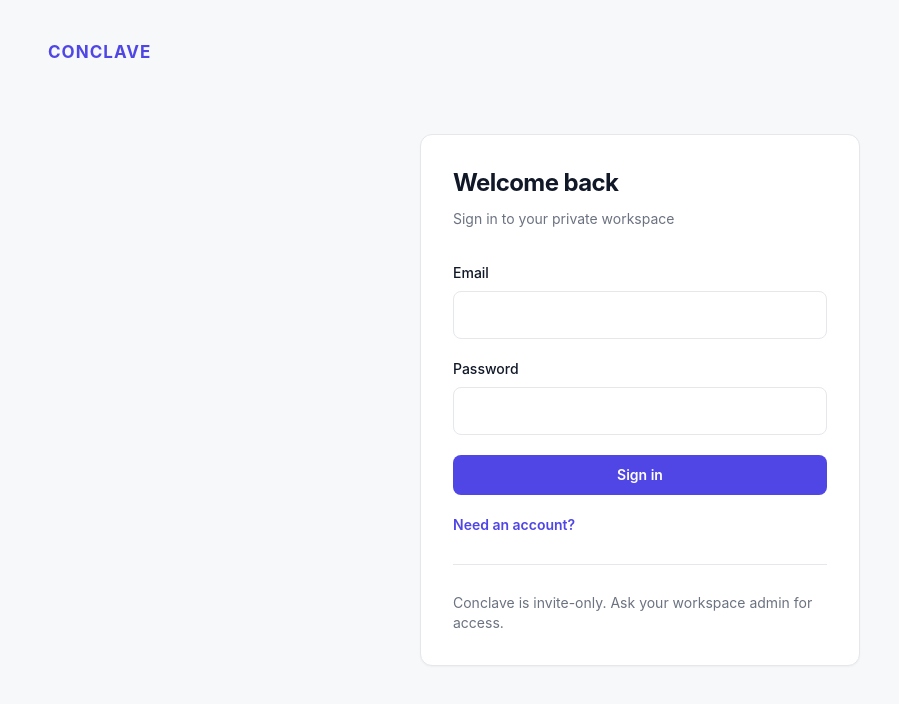
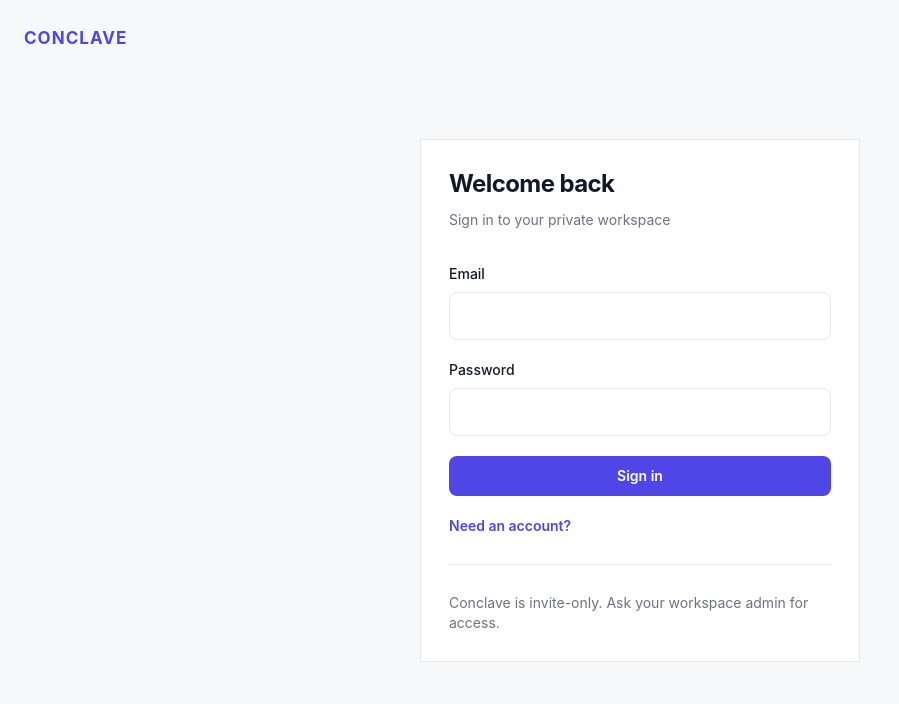
Before and after one commit to Aboyeji-Isaac/Conclave, a React (Vite) app in the folder client/: page /login in a window 1280 px wide. Shown: the top 704 px of the page, without its empty margins (0-899 px from the left). Built offline with nearby package versions, Linux system fonts and the light colour scheme; no server answers; the HTML template or start-up script is replaced by a standard one.

Commit message:
feat(tokens): align Tailwind with Penpot Conclave-Foundations

```diff
--- a/client/src/index.css
+++ b/client/src/index.css
@@ -3,8 +3,9 @@
 @tailwind utilities;
 
 @layer base {
-  html { font-family: "Inter Tight", Inter, ui-sans-serif, system-ui, -apple-system, BlinkMacSystemFont, "Segoe UI", sans-serif; color: #15171c; }
-  body { margin: 0; min-width: 320px; min-height: 100vh; background: #f7f8fa; }
+  html { font-family: "Inter Tight", Inter, ui-sans-serif, system-ui, -apple-system, BlinkMacSystemFont, "Segoe UI", sans-serif; color: #111827; line-height: 1.2; }
+  body { margin: 0; min-width: 320px; background: #f7f8fa; }
   button, input, textarea { font: inherit; }
   * { box-sizing: border-box; }
+  html, body, #root { height: 100%; }
 }
--- a/client/tailwind.config.js
+++ b/client/tailwind.config.js
@@ -2,20 +2,43 @@
 export default {
   content: ['./index.html', './src/**/*.{js,jsx}'],
   theme: {
+    screens: { md: '768px' },
     extend: {
+      // Values sourced from the Penpot "Conclave-Foundations" token set.
       colors: {
-        canvas: '#f7f8fa',
-        ink: '#111827',
-        muted: '#6b7280',
-        line: '#e5e7eb',
-        brand: '#4f46e5',
-        'brand-soft': '#eef2ff',
-        success: '#16a34a',
-        warning: '#d97706',
+        canvas: '#f7f8fa', // Color.Background
+        surface: '#ffffff', // Color.Surface
+        ink: '#111827', // Color.Text.Primary
+        muted: '#6b7280', // Color.Text.Secondary
+        line: '#e5e7eb', // Color.Border
+        brand: '#4f46e5', // Color.Primary
+        'brand-soft': '#eef2ff', // not a Foundations token; retained until components are reworked
+        success: '#16a34a', // Color.Success
+        warning: '#d97706', // Color.Warning
+        error: '#dc2626', // Color.Error
       },
-      boxShadow: { panel: '0 1px 2px rgba(20, 23, 31, 0.04)' },
-      borderRadius: { panel: '12px' },
-      spacing: { 'shell-sidebar': '248px', 'shell-topbar': '76px' },
+      fontFamily: {
+        // Typography.FontFamily.InterTight
+        sans: ['"Inter Tight"', 'Inter', 'ui-sans-serif', 'system-ui', '-apple-system', 'BlinkMacSystemFont', '"Segoe UI"', 'sans-serif'],
+      },
+      fontSize: {
+        // Typography.FontSize.* with the unitless 1.2 line height (Typography.LineHeight.Default)
+        // and Typography.FontWeight.* carried per style.
+        h1: ['20px', { lineHeight: '1.2', fontWeight: '700' }],
+        h2: ['16px', { lineHeight: '1.2', fontWeight: '600' }],
+        body: ['14px', { lineHeight: '1.2', fontWeight: '400' }],
+        label: ['13px', { lineHeight: '1.2', fontWeight: '500' }],
+        metadata: ['12px', { lineHeight: '1.2', fontWeight: '400' }],
+      },
+      spacing: {
+        // Spacing.4/8/12/16/20/24/28/32/48 already match Tailwind's default 1/2/3/4/5/6/7/8/12 steps.
+        18: '18px', // Spacing.18
+      },
+      boxShadow: {
+        // Elevation.Header and Elevation.SidebarEdge are transparent in the design (no shadow).
+        modal: '0 12px 28px 0 rgba(17, 24, 39, 0.14)', // Elevation.Modal
+      },
+      // Radius.8 -> rounded-lg, Radius.12 -> rounded-xl, Border.Width.1 -> border (Tailwind defaults).
     },
   },
   plugins: [],
```
